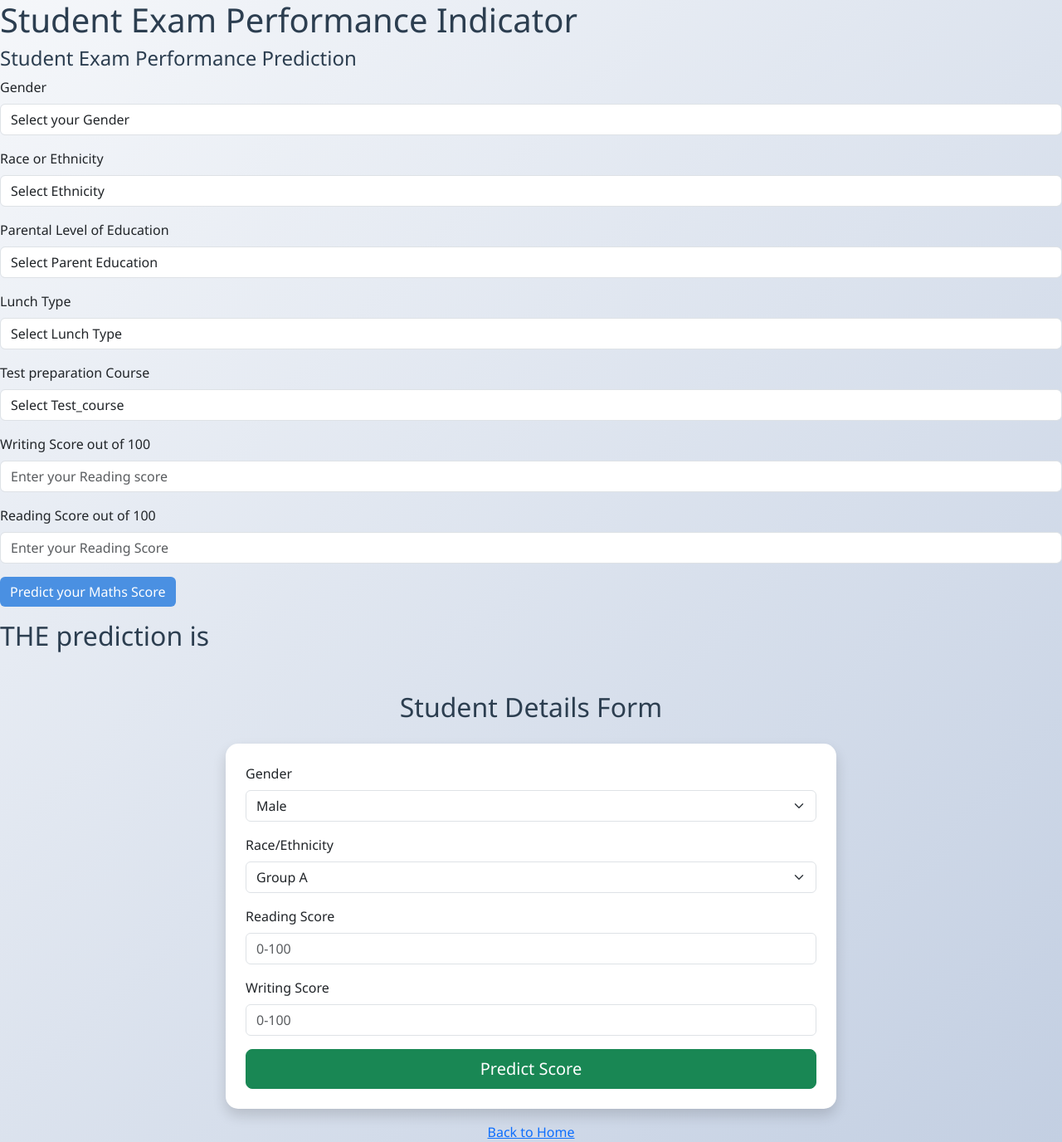
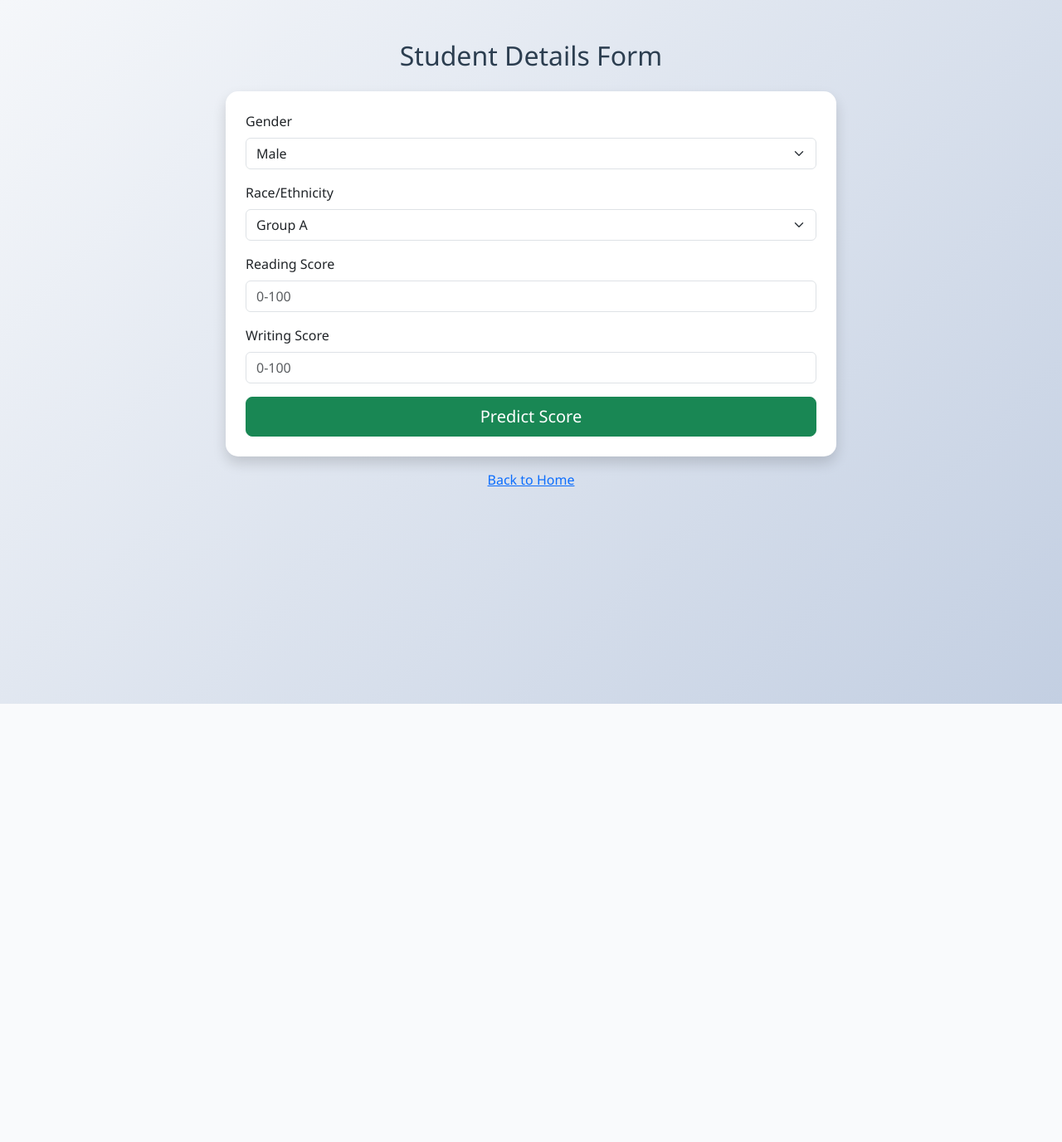
Before and after one commit to ashtheconquror/ML_MARK1, a Flask app: page /predictdata in a window 1280 px wide. Shown: the whole page at 83% size. After the commit the page ends 848 px from the top, so only its background shows below. Run offline with Flask 3, Linux system fonts and the light colour scheme.

Commit message:
Recorrection of home.html

```diff
--- a/templates/home.html
+++ b/templates/home.html
@@ -1,120 +1,16 @@
-<html>
-<body>
-    <div class="login">
-       <h1>Student Exam Performance Indicator</h1>
-
-       <form action="{{ url_for('predict_datapoint')}}" method="post">
-        <h1>
-            <legend>Student Exam Performance Prediction</legend>
-        </h1>
-        <div class="mb-3">
-            <label class="form-label">Gender</label>
-            <select class="form-control" name="gender" placeholder="Enter you Gender" required>
-                <option class="placeholder" selected disabled value="">Select your Gender</option>
-                <option value="male">
-                    Male
-                </option>
-                <option value="female">
-                    Female
-                </option>
-            </select>
-        </div>
-        <div class="mb-3">
-            <label class="form-label">Race or Ethnicity</label>
-            <select class="form-control" name="ethnicity" placeholder="Enter you ethnicity" required>
-                <option class="placeholder" selected disabled value="">Select Ethnicity</option>
-                <option value="group A">
-                    Group A
-                </option>
-                <option value="group B">
-                    Group B
-                </option>
-                <option value="group C">
-                    Group C
-                </option>
-                <option value="group D">
-                    Group D
-                </option>
-                <option value="group E">
-                    Group E
-                </option>
-            </select>
-        </div>
-        <div class="mb-3">
-            <label class="form-label">Parental Level of Education</label>
-            <select class="form-control" name="parental_level_of_education"
-                placeholder="Enter you Parent Education" required>
-                <option class="placeholder" selected disabled value="">Select Parent Education</option>
-                <option value="associate's degree">
-                    associate's degree
-                </option>
-                <option value="bachelor's degree">
-                    bachelor's degree
-                </option>
-                <option value="high school">
-                    high school
-                </option>
-                <option value="master's degree">
-                    master's degree
-                </option>
-                <option value="some college">
-                    some college
-                </option>
-                <option value="some high school">
-                    some high school
-                </option>
-            </select>
-        </div>
-        <div class="mb-3">
-            <label class="form-label">Lunch Type</label>
-            <select class="form-control" name="lunch" placeholder="Enter you Lunch" required>
-                <option class="placeholder" selected disabled value="">Select Lunch Type</option>
-                <option value="free/reduced">
-                    free/reduced
-                </option>
-                <option value="standard">
-                    standard
-                </option>
-            </select>
-        </div>
-        <div class="mb-3">
-            <label class="form-label">Test preparation Course</label>
-            <select class="form-control" name="test_preparation_course" placeholder="Enter you Course"
-                required>
-                <option class="placeholder" selected disabled value="">Select Test_course</option>
-                <option value="none">
-                    None
-                </option>
-                <option value="completed">
-                    Completed
-                </option>
-            </select>
-        </div>
-        <div class="mb-3">
-            <label class="form-label">Writing Score out of 100</label>
-            <input class="form-control" type="number" name="reading_score"
-                placeholder="Enter your Reading score" min='0' max='100' />
-        </div>
-        <div class="mb-3">
-            <label class="form-label">Reading Score out of 100</label>
-            <input class="form-control" type="number" name="writing_score"
-                placeholder="Enter your Reading Score" min='0' max='100' />
-        </div>
-        <div class="mb-3">
-            <input class="btn btn-primary" type="submit" value="Predict your Maths Score" required />
-        </div>
-    </form>
-    <h2>
-       THE  prediction is {{results}}
-    </h2>
-   <body>
-</html><!DOCTYPE html>
+<!DOCTYPE html>
 <html lang="en">
   <head>
-    <meta charset="UTF-8">
+    <meta charset="UTF-8" />
     <title>Predict Performance</title>
-    <link href="https://cdn.jsdelivr.net/npm/bootstrap@5.3.0/dist/css/bootstrap.min.css" rel="stylesheet">
-    <link rel="stylesheet" href="{{ url_for('static', filename='css/style.css') }}">
+    <link
+      href="https://cdn.jsdelivr.net/npm/bootstrap@5.3.0/dist/css/bootstrap.min.css"
+      rel="stylesheet"
+    />
+    <link
+      rel="stylesheet"
+      href="{{ url_for('static', filename='css/style.css') }}"
+    />
   </head>
   <body>
     <div class="container mt-5">
@@ -122,8 +18,11 @@
 
       <div class="row justify-content-center">
         <div class="col-md-8">
-                <form action="{{ url_for('predict_datapoint') }}" method="POST" class="card p-4 shadow">
-
+          <form
+            action="{{ url_for('predict_datapoint') }}"
+            method="POST"
+            class="card p-4 shadow"
+          >
             <div class="mb-3">
               <label class="form-label">Gender</label>
               <select class="form-select" name="gender" required>
@@ -144,15 +43,29 @@
 
             <div class="mb-3">
               <label class="form-label">Reading Score</label>
-                        <input class="form-control" type="number" name="reading_score" placeholder="0-100" required />
+              <input
+                class="form-control"
+                type="number"
+                name="reading_score"
+                placeholder="0-100"
+                required
+              />
             </div>
             <div class="mb-3">
               <label class="form-label">Writing Score</label>
-                        <input class="form-control" type="number" name="writing_score" placeholder="0-100" required />
+              <input
+                class="form-control"
+                type="number"
+                name="writing_score"
+                placeholder="0-100"
+                required
+              />
             </div>
 
             <div class="d-grid gap-2">
-                        <button type="submit" class="btn btn-success btn-lg">Predict Score</button>
+              <button type="submit" class="btn btn-success btn-lg">
+                Predict Score
+              </button>
             </div>
           </form>
 
```
Lines whose indentation alone changed are shown as unchanged.
